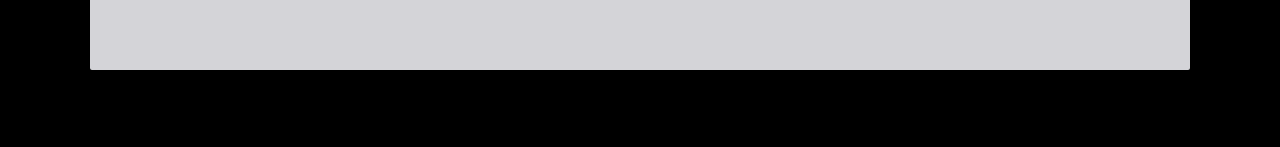
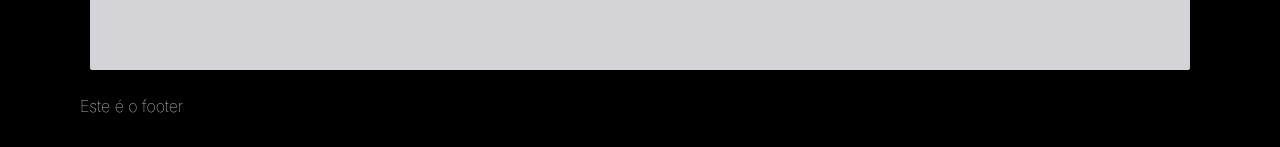
Before and after one commit to mayconjzj/investindocompouco, a Next.js app: page / in a window 1280 px wide. Shown: the part 1338-1485 px from the top of the page. Built offline with nearby package versions, Linux system fonts and the light colour scheme.

Commit message:
Create component footer

```diff
--- a/src/app/layout.tsx
+++ b/src/app/layout.tsx
@@ -1,3 +1,4 @@
+import { Footer } from '@/components/footer';
 import { Header } from '@/components/header';
 import './globals.css';
 
@@ -11,6 +12,7 @@ export default function RootLayout({
       <body>
         <Header />
         {children}
+        <Footer />
       </body>
     </html>
   );
--- a/src/app/page.tsx
+++ b/src/app/page.tsx
@@ -4,7 +4,7 @@ import { Button } from '@/components/ui/button';
 
 export default function Home() {
   return (
-    <main className="px-2 md:px-16 lg:px-20 space-y-6 pb-20">
+    <main className="px-2 md:px-16 lg:px-20 space-y-6">
       <section className="flex items-center h-[85vh]">
         <Image
           src="/images/invest.jpeg"
@@ -16,7 +16,7 @@ export default function Home() {
         <div className="absolute -z-10 inset-0 bg-gradient-to-b from-transparent to-black from-40% to-90%" />
         <div className="absolute -z-10 inset-0 bg-gradient-to-t from-transparent to-black from-40% to-90%" />
         <div className="absolute -z-10 inset-0 bg-gradient-to-tl from-transparent to-black lg:from-40% lg:to-70%" />
-        <div className="absolute -z-10 inset-0 bg-gradient-to-l from-transparent to-black lg:from-40% lg:to-55%" />
+        <div className="absolute -z-10 inset-0 bg-gradient-to-l from-transparent to-black md:from-40% md:to-60% lg:to-[53%]" />
 
         <article className="max-w-[540px] space-y-6">
           <span className="text-primary">CONHEÇA NOSSO CANAL NO YOUTUBE</span>
--- /dev/null
+++ b/src/components/footer.tsx
@@ -0,0 +1,9 @@
+export const Footer = () => {
+  return (
+    <footer className="px-2 md:px-16 lg:px-20 py-6 space-y-6">
+      <section className="space-y-3">
+        <p className="font-thin">Este é o footer</p>
+      </section>
+    </footer>
+  );
+};
--- a/src/components/header.tsx
+++ b/src/components/header.tsx
@@ -8,7 +8,7 @@ export const Header = () => {
       </div>
 
       <nav className="hidden md:block">
-        <ul className="flex gap-x-12 font-bold">
+        <ul className="flex items-center gap-x-12 font-bold">
           <li>
             <ActiveLink href="/" icon>
               Início
```
